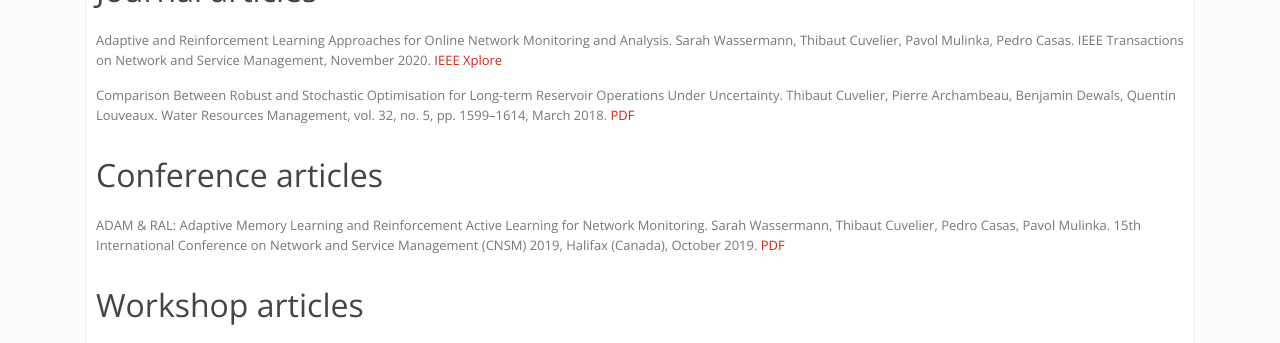
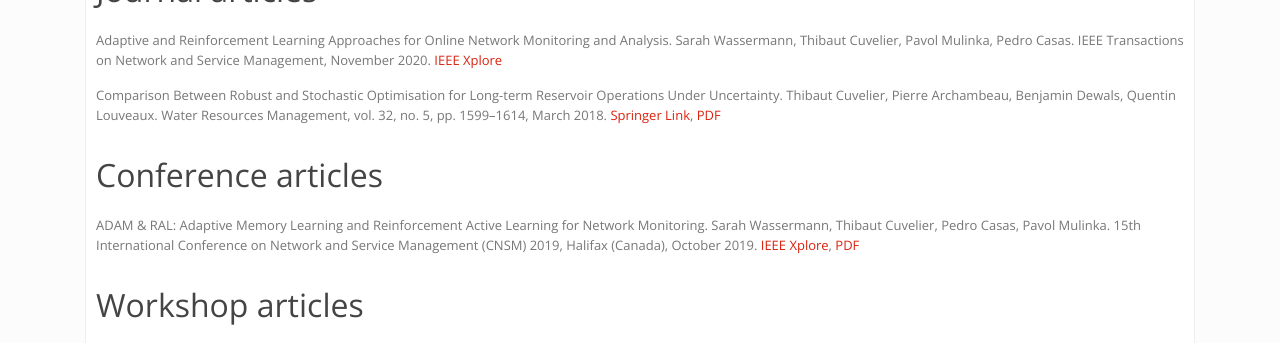
Before and after one commit to dourouc05/dourouc05.github.io, a Jekyll site: the page built from publications.md, in a window 1280 px wide. Shown: the part 193-536 px from the top of the page. Built offline with Jekyll 4.4.1, drawn with Linux system fonts in a browser that asks for light colours; a script that is not in the unit is left out.

Commit message:
Update publications.md

```diff
--- a/publications.md
+++ b/publications.md
@@ -11,12 +11,11 @@ layout: page
 Adaptive and Reinforcement Learning Approaches for Online Network Monitoring and Analysis. Sarah Wassermann, Thibaut Cuvelier, Pavol Mulinka, Pedro Casas.
 IEEE Transactions on Network and Service Management, November 2020. [IEEE Xplore](https://ieeexplore.ieee.org/document/9256319)
 
-
-Comparison Between Robust and Stochastic Optimisation for Long-term Reservoir Operations Under Uncertainty. Thibaut Cuvelier, Pierre Archambeau, Benjamin Dewals, Quentin Louveaux. Water Resources Management, vol. 32, no. 5, pp. 1599–1614, March 2018. [PDF](http://hdl.handle.net/2268/219394)
+Comparison Between Robust and Stochastic Optimisation for Long-term Reservoir Operations Under Uncertainty. Thibaut Cuvelier, Pierre Archambeau, Benjamin Dewals, Quentin Louveaux. Water Resources Management, vol. 32, no. 5, pp. 1599–1614, March 2018. [Springer Link](https://link.springer.com/article/10.1007/s11269-017-1893-1), [PDF](http://hdl.handle.net/2268/219394)
 
 <h2 id="conference">Conference articles</h2>
 
-ADAM & RAL: Adaptive Memory Learning and Reinforcement Active Learning for Network Monitoring. Sarah Wassermann, Thibaut Cuvelier, Pedro Casas, Pavol Mulinka. 15th International Conference on Network and Service Management (CNSM) 2019, Halifax (Canada), October 2019. [PDF](https://hal.archives-ouvertes.fr/hal-02301393)
+ADAM & RAL: Adaptive Memory Learning and Reinforcement Active Learning for Network Monitoring. Sarah Wassermann, Thibaut Cuvelier, Pedro Casas, Pavol Mulinka. 15th International Conference on Network and Service Management (CNSM) 2019, Halifax (Canada), October 2019. [IEEE Xplore](https://ieeexplore.ieee.org/document/9012675), [PDF](https://hal.archives-ouvertes.fr/hal-02301393)
 
 <h2 id="workshop">Workshop articles</h2>
 
```
